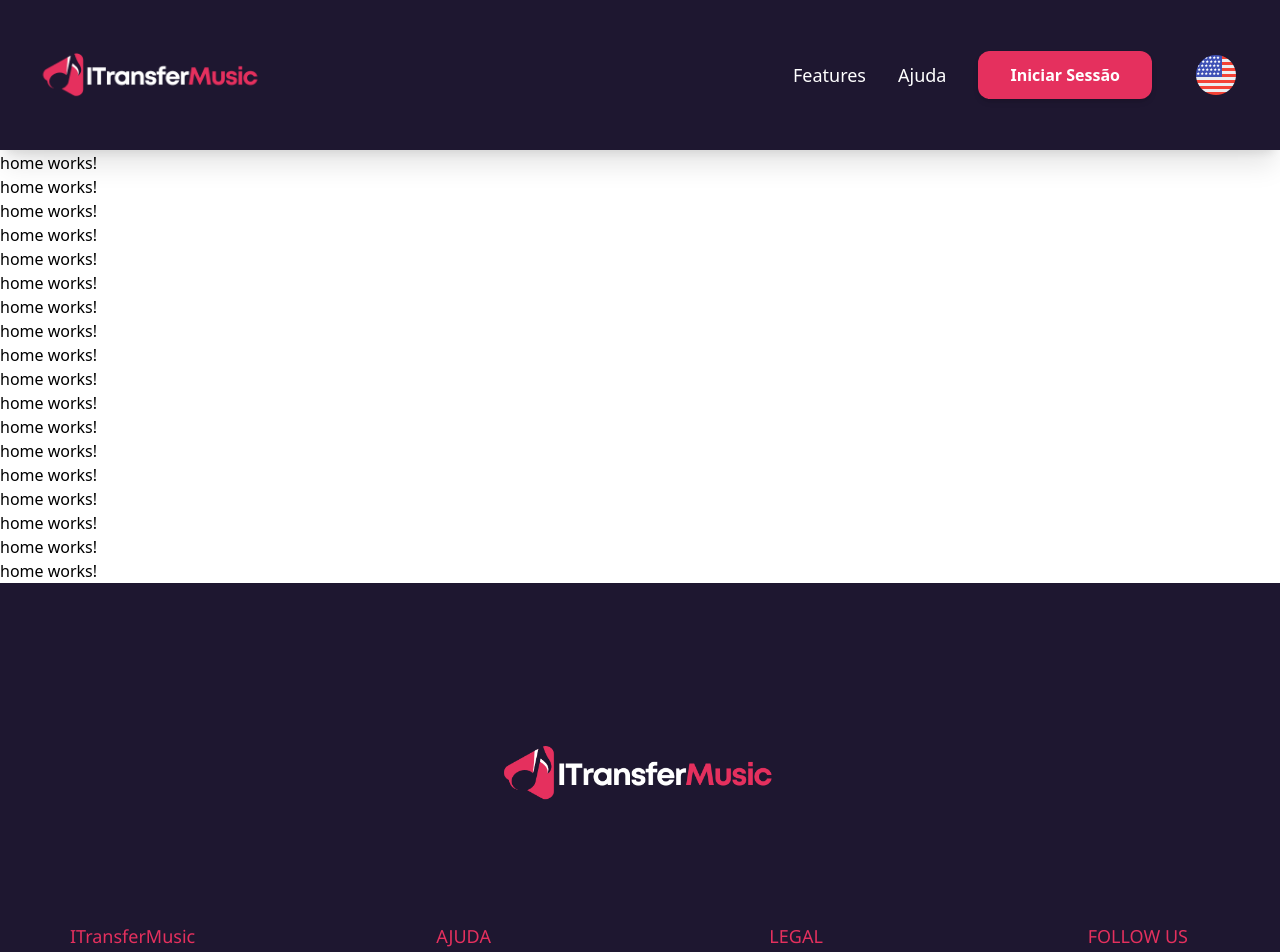
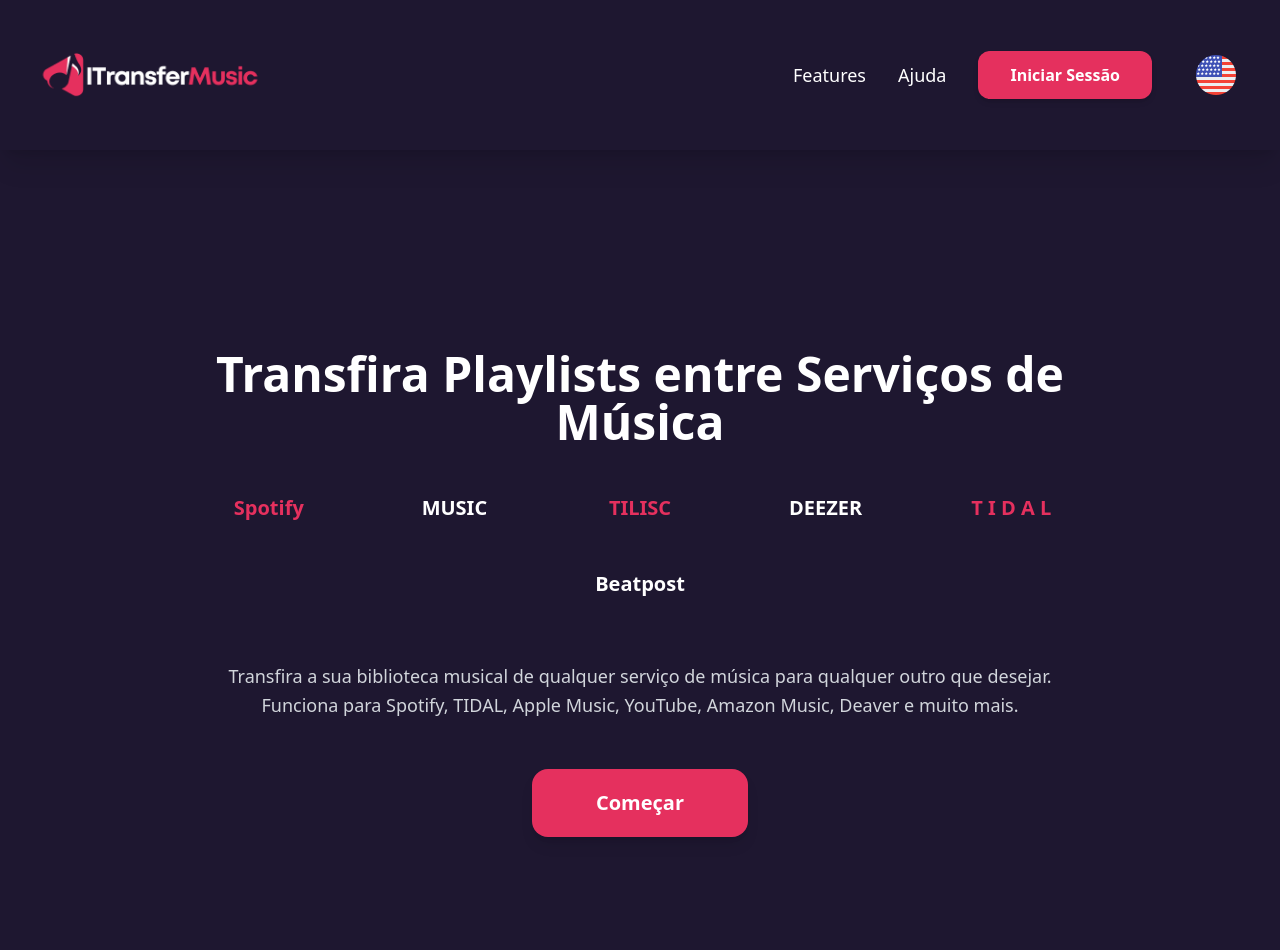
Before and after one commit to G2Martins/ITransferMusic, an Angular app in the folder FrontEnd-angular/: page / in a window 1280 px wide. Shown: the top 952 px of the page. Built offline with nearby package versions, Linux system fonts and the light colour scheme.

Commit message:
feat: start component files

```diff
--- a/FrontEnd-angular/src/app/components/menu-bar/menu-bar.component.html
+++ b/FrontEnd-angular/src/app/components/menu-bar/menu-bar.component.html
@@ -80,4 +80,4 @@
 </nav>
 
 <!-- Espaço para compensar a navbar fixa -->
-<div class="h-[151px]"></div>
+<div class="h-[150px]"></div>
--- a/FrontEnd-angular/src/app/components/start/start.component.css
+++ b/FrontEnd-angular/src/app/components/start/start.component.css
@@ -0,0 +1,15 @@
+/* Animação de entrada suave */
+@keyframes fade-in-down {
+    0% {
+      opacity: 0;
+      transform: translateY(-20px);
+    }
+    100% {
+      opacity: 1;
+      transform: translateY(0);
+    }
+  }
+
+  .animate-fade-in-down {
+    animation: fade-in-down 0.8s ease-out;
+  }
--- a/FrontEnd-angular/src/app/components/start/start.component.html
+++ b/FrontEnd-angular/src/app/components/start/start.component.html
@@ -1 +1,34 @@
-<p>start works!</p>
+<section class="bg-[#1e1730] min-h-screen pt-[200px] px-8">
+    <div class="container mx-auto max-w-4xl text-center">
+      <!-- Título Principal -->
+      <h1 class="text-5xl font-bold text-white mb-12 animate-fade-in-down">
+        Transfira Playlists entre Serviços de Música
+      </h1>
+
+      <!-- Grid de Serviços -->
+      <div class="grid grid-cols-3 md:grid-cols-5 gap-8 mb-16">
+        <div class="text-[#e5305e] font-bold text-xl">Spotify</div>
+        <div class="text-white font-bold text-xl">MUSIC</div>
+        <div class="text-[#e5305e] font-bold text-xl">TILISC</div>
+        <div class="text-white font-bold text-xl">DEEZER</div>
+        <div class="text-[#e5305e] font-bold text-xl">T I D A L</div>
+        <div class="col-span-3 md:col-span-5 text-white font-bold text-xl mt-4">Beatpost</div>
+      </div>
+
+      <!-- Subtítulo -->
+      <p class="text-gray-300 text-lg mb-12 leading-relaxed">
+        Transfira a sua biblioteca musical de qualquer serviço de música para qualquer outro que desejar.<br>
+        Funciona para Spotify, TIDAL, Apple Music, YouTube, Amazon Music, Deaver e muito mais.
+      </p>
+
+      <!-- Botão Começar -->
+      <button
+        [routerLink]="['/login']"
+        class="px-16 py-5 bg-[#e5305e] text-white rounded-2xl hover:bg-[#d02854]
+               transition-all duration-300 text-xl font-bold shadow-lg hover:shadow-xl
+               transform hover:scale-105"
+      >
+        Começar
+      </button>
+    </div>
+  </section>
--- a/FrontEnd-angular/src/app/pages/home/home.component.html
+++ b/FrontEnd-angular/src/app/pages/home/home.component.html
@@ -1,4 +1,5 @@
 <app-menu-bar></app-menu-bar>
+<app-start></app-start>
 <p>home works!</p>
 <p>home works!</p>
 <p>home works!</p>
```
Also changed, not shown: FrontEnd-angular/src/app/components/start/start.component.ts (indentation only), 1 other file (tests, documents, lock files or other folders).
